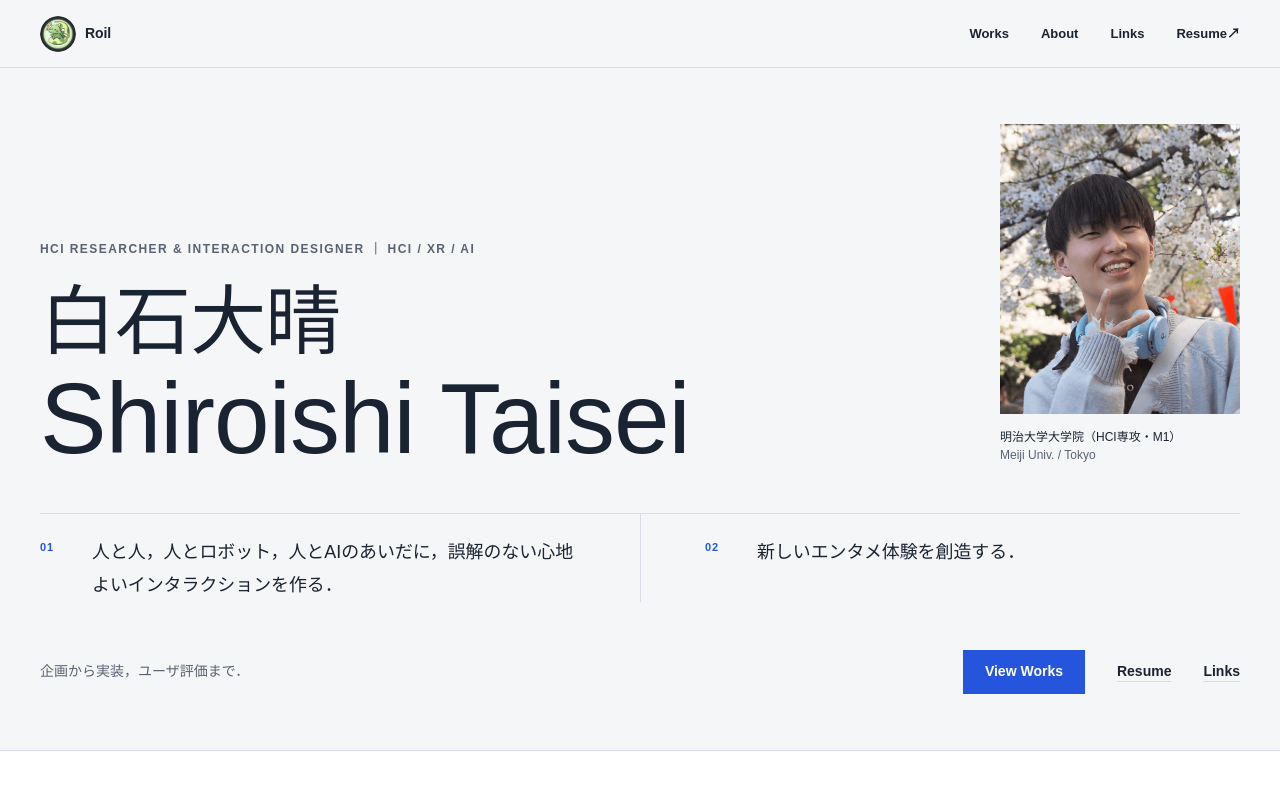
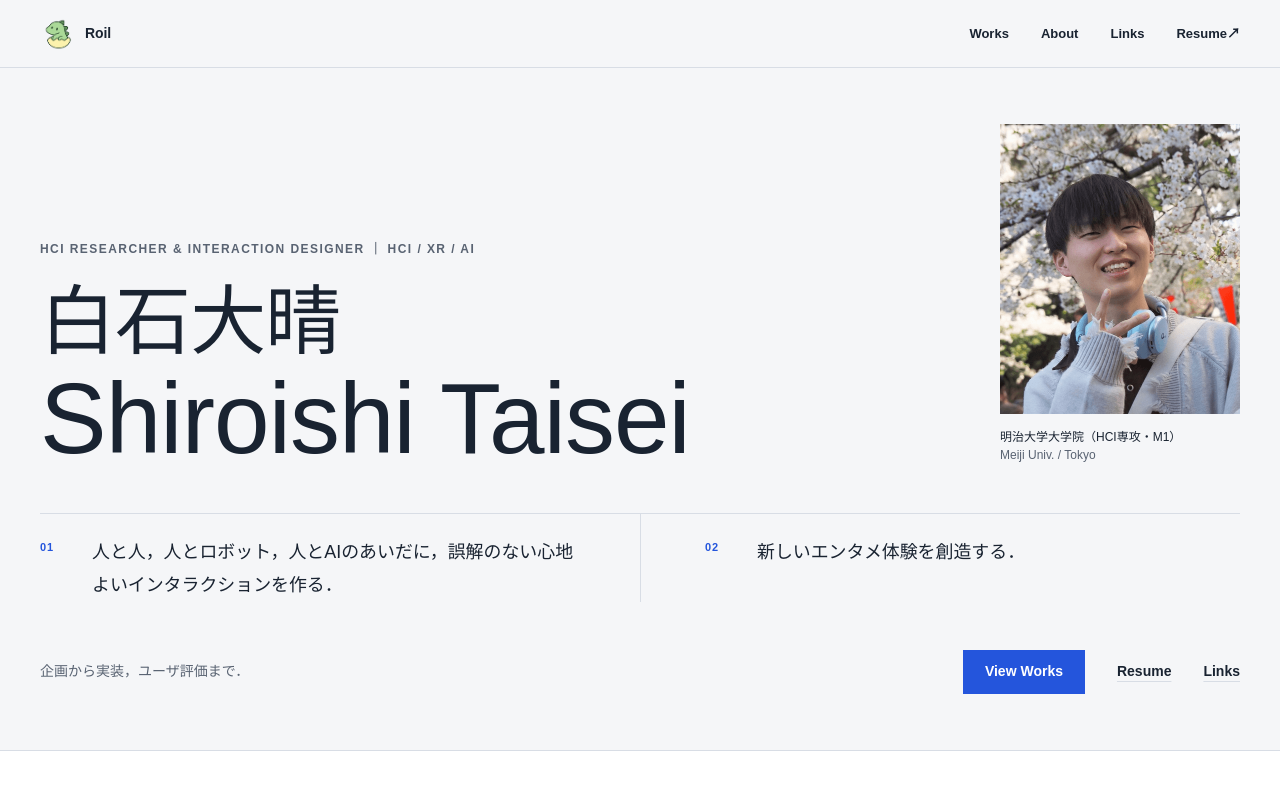
Before and after one commit to Roiril/my-portfolio, a Next.js app: page / in a window 1280 px wide. Shown: the top 800 px of the page. Built offline with nearby package versions, Linux system fonts and the light colour scheme; no server answers.

Commit message:
feat：採用した恐竜アイコンAをサイトに反映

```diff
--- a/src/app/chrome.css
+++ b/src/app/chrome.css
@@ -38,7 +38,7 @@
 .site-header__brand img {
     width: 36px;
     height: 36px;
-    border-radius: 50%;
+    object-fit: contain;
 }
 
 .site-header__nav {
--- a/src/app/layout.tsx
+++ b/src/app/layout.tsx
@@ -44,9 +44,9 @@ export const metadata: Metadata = {
     siteName: `${PERSON_NAME} Portfolio`,
     images: [
       {
-        url: "/images/Roil_hci_icon.png",
-        width: 1024,
-        height: 1024,
+        url: "/images/roil-dinosaur.png",
+        width: 1254,
+        height: 1254,
         alt: `${PERSON_NAME} Portfolio`,
       },
     ],
@@ -58,7 +58,7 @@ export const metadata: Metadata = {
     title: `${PERSON_NAME}（${PERSON_NAME_KANA}） | Portfolio`,
     description:
       `${PERSON_NAME}（${PERSON_NAME_KANA}）のポートフォリオ．HCI研究と制作物をまとめています．`,
-    images: ["/images/Roil_hci_icon.png"],
+    images: ["/images/roil-dinosaur.png"],
   },
   verification: {
     google: "N7ViILHjllx9qexJlKXjneaofKTxnPU18dXtkSJetRs",
@@ -106,7 +106,7 @@ export default function RootLayout({
           "Next.js",
           "Blender",
         ],
-        image: `${SITE_URL}/images/Roil_hci_icon.png`,
+        image: `${SITE_URL}/images/roil-dinosaur.png`,
         sameAs: [
           "https://x.com/Roil_HCI",
           "https://www.youtube.com/@Roil_HCI",
--- a/src/components/layout/SiteHeader.tsx
+++ b/src/components/layout/SiteHeader.tsx
@@ -8,7 +8,7 @@ export default function SiteHeader() {
             <div className="site-container site-header__inner">
                 <Link className="site-header__brand" href="/#top" aria-label="Roil ホーム">
                     <Image
-                        src="/images/Roil_hci_icon.png"
+                        src="/images/roil-dinosaur.png"
                         alt=""
                         width={36}
                         height={36}
```
Also changed, not shown: public/images/roil-dinosaur.png (added).
